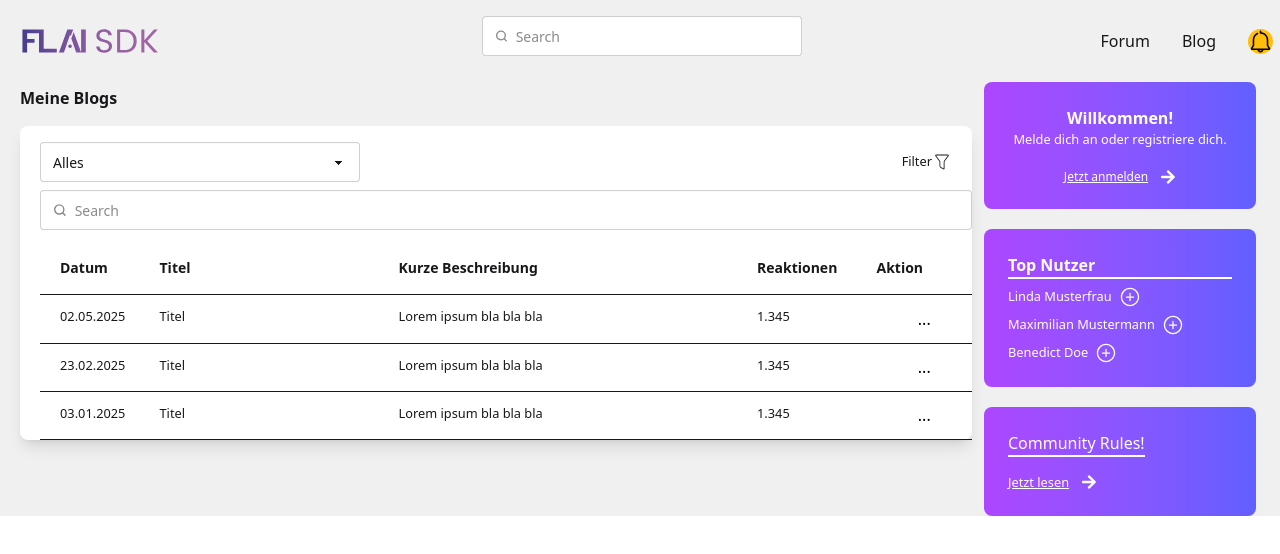
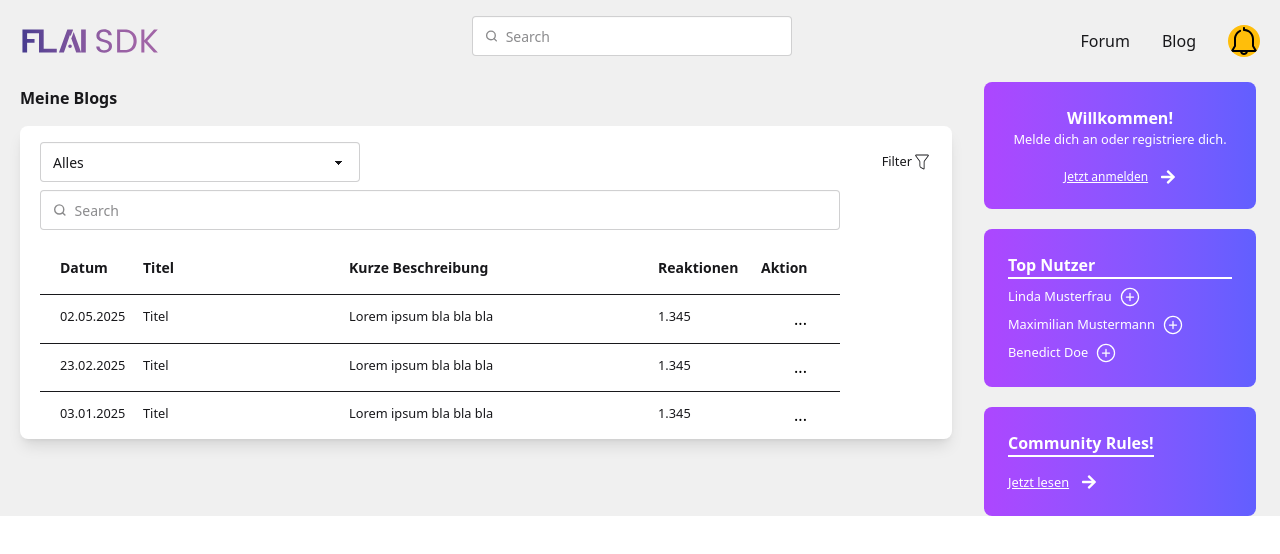
Before and after one commit to nidialoha/FLAI_SDK_Frontend, a React (Vite) app: page /meineblogs in a window 1280 px wide. Shown: the top 554 px of the page. Built offline with nearby package versions, Linux system fonts and the light colour scheme.

Commit message:
notif added

```diff
--- a/src/App.jsx
+++ b/src/App.jsx
@@ -1,9 +1,4 @@
 import React from "react";
-import LoginButton from "./Login";
-import LogoutButton from "./Logout";
-import Profile from "./Profile";
-import NavBar from "./Components/NavBar";
-import NavBarRechts from "./Components/NavBarRechts";
 import MainLayout from "./Layout/MainLayout";
 import Blogs from "./Pages/Blogs";
 import Forum from "./Pages/Forum";
--- a/src/Components/NavBar.jsx
+++ b/src/Components/NavBar.jsx
@@ -1,7 +1,13 @@
 import React from "react";
 import { NavLink } from "react-router";
+import { useState } from "react";
+import Modal from "../Modal/Modal";
+import { FaTrashAlt } from "react-icons/fa";
+import { MdClose } from "react-icons/md";
 
 function NavBar() {
+  const [open, setOpen] = useState(false);
+
   return (
     <>
       <div className="flex justify-between pt-4">
@@ -28,11 +34,46 @@ function NavBar() {
         <div className="flex gap-8 items-center">
           <NavLink to="/forum">Forum</NavLink>
           <NavLink to="/blog">Blog</NavLink>
-          <img
-            src="./src/assets/392523_bell_notification_remind_reminder_ring_icon.svg"
-            alt="notification"
-            className="bg-[#FFBE0A] rounded-full h-1/2 "
-          />
+          <button onClick={() => setOpen(true)}>
+            <img
+              src="./src/assets/392523_bell_notification_remind_reminder_ring_icon.svg"
+              alt="notification"
+              className="bg-[#FFBE0A] rounded-full mr-5 cursor-pointer"
+            />
+          </button>
+          <Modal open={open} onClose={() => setOpen(false)}>
+            <>
+              <div className="flex flex-col gap-5">
+                <div className="relative mb-5 border-b-1">
+                  <h3>Notification</h3>
+                  <MdClose
+                    className="absolute top-0 right-0 cursor-pointer"
+                    onClick={() => setOpen(false)}
+                  />
+                </div>
+                <div className="grid grid-cols-7 gap-6">
+                  <div className="bg-slate-100 rounded-full h-10 w-10"></div>
+                  <p className="col-span-3 ">Lorem ipsum dolor sit ...</p>
+                  <p className="col-span-2">vor 3 Min.</p>
+                  <FaTrashAlt className="hover:text-red-500" />
+                </div>
+                <div className="grid grid-cols-7 gap-6">
+                  <div className="bg-slate-100 rounded-full h-10 w-10"></div>
+                  <p className="col-span-3">
+                    sit amet consectetur adipisicing....
+                  </p>
+                  <p className="col-span-2">vor 10 Min.</p>
+                  <FaTrashAlt className="hover:text-red-500" />
+                </div>
+                <div className="grid grid-cols-7 gap-6">
+                  <div className="bg-slate-100 rounded-full h-10 w-10"></div>
+                  <p className="col-span-3 ">Notification</p>
+                  <p className="col-span-2">vor 30 Min.</p>
+                  <FaTrashAlt className="hover:text-red-500" />
+                </div>
+              </div>
+            </>
+          </Modal>
         </div>
       </div>
     </>
--- /dev/null
+++ b/src/Modal/Modal.jsx
@@ -0,0 +1,22 @@
+export default function Modal({ open, onClose, children }) {
+  return (
+    <>
+      <div
+        onClick={onClose}
+        className={`fixed inset-0 flex justify-end items-center transition-colors duration-300 ${
+          open ? "visible bg-black/20" : "invisible bg-transparent"
+        } `}
+      >
+        {/* Modal */}
+        <div
+          onClick={(e) => e.stopPropagation()}
+          className={`bg-white h-full w-[400px]  shadow-lg p-6 transform transition-transform duration-300 ${
+            open ? "translate-x-0" : "translate-x-full"
+          } `}
+        >
+          {children}
+        </div>
+      </div>
+    </>
+  );
+}
--- a/src/Pages/Blogs.jsx
+++ b/src/Pages/Blogs.jsx
@@ -8,10 +8,10 @@ import { NavLink } from "react-router";
 function Blogs() {
   return (
     <>
-      <div className="flex justify-between items-cente ml-5 mt-5">
+      <div className="flex justify-between items-center ml-5 mt-5">
         <h1 className="font-black">Blogs</h1>
         <div className="flex gap-8 items-center">
-          <button className="flex">
+          <button className="flex cursor-pointer">
             <p>Filter</p>
             <CiFilter className="text-xl" />
           </button>
--- a/src/Pages/DetailBlog.jsx
+++ b/src/Pages/DetailBlog.jsx
@@ -10,7 +10,7 @@ function DetailBlog() {
   return (
     <>
       {/* Filter Bereich & Button Fragen erstellen*/}
-      <div className="flex justify-end mr-5">
+      <div className="flex justify-end">
         <div className="flex gap-8 items-center pt-4">
           <button className="flex">
             <p>Filter</p>
--- a/src/Pages/DetailForum.jsx
+++ b/src/Pages/DetailForum.jsx
@@ -9,7 +9,7 @@ import { TfiControlRecord } from "react-icons/tfi";
 function DetailForum() {
   return (
     <>
-      <div className="flex justify-end mr-5">
+      <div className="flex justify-end">
         <div className="flex gap-8 items-center pt-4">
           <button className="flex">
             <p>Filter</p>
--- a/src/Pages/MeineBlogs.jsx
+++ b/src/Pages/MeineBlogs.jsx
@@ -3,11 +3,11 @@ import { CiFilter } from "react-icons/ci";
 function MeineBlogs() {
   return (
     <>
-      <h1 className="font-black ml-5 mt-5">Meine Blogs</h1>
-      <div>
-        <div className="bg-white shadow-lg rounded-lg w-full pl-5 pt-4 mt-4 ml-5 ">
-          <div className="flex justify-between items-center w-full">
-            <select defaultValue="Pick a color" className="select">
+      <h1 className="ml-5 mt-5">Meine Blogs</h1>
+      <div className="">
+        <div className="bg-white shadow-lg rounded-lg pl-5 pt-4 mt-4 ml-5 ">
+          <div className="flex justify-between items-center">
+            <select defaultValue="Pick a color" className="select static">
               <option disabled={true}>Alles</option>
               <option>Alles</option>
               <option>Letzte Woche</option>
@@ -19,7 +19,7 @@ function MeineBlogs() {
               <CiFilter className="text-xl" />
             </button>
           </div>
-          <label className="input mt-2 w-full">
+          <label className="input mt-2 w-200 static">
             <svg
               className="h-[1em] opacity-50"
               xmlns="http://www.w3.org/2000/svg"
@@ -39,19 +39,15 @@ function MeineBlogs() {
             <input type="search" required placeholder="Search" />
           </label>
 
-          <div className="grid grid-cols-8 gap-6 border-b-1">
-            <h6 className="ml-5 mt-3 py-4 text-sm font-semibold">Datum</h6>
-            <h6 className="col-span-2 mt-3 py-4 text-sm font-semibold">
-              Titel
-            </h6>
-            <h6 className="col-span-3 mt-3 py-4 text-sm font-semibold">
-              Kurze Beschreibung
-            </h6>
-            <h6 className=" mt-3 py-4 text-sm font-semibold">Reaktionen</h6>
-            <h6 className="mt-3 py-4 text-sm font-semibold">Aktion</h6>
+          <div className="grid grid-cols-8 gap-6 border-b-1 w-200">
+            <h4 className="ml-5 mt-3 py-4 text-sm">Datum</h4>
+            <h4 className="col-span-2 mt-3 py-4 text-sm">Titel</h4>
+            <h4 className="col-span-3 mt-3 py-4 text-sm">Kurze Beschreibung</h4>
+            <h4 className=" mt-3 py-4 text-sm">Reaktionen</h4>
+            <h4 className="mt-3 py-4 text-sm">Aktion</h4>
           </div>
 
-          <div className="grid grid-cols-8 gap-6 border-b-1">
+          <div className="grid grid-cols-8 gap-6 border-b-1 w-200">
             <p className="ml-5 mt-3 pb-4">02.05.2025</p>
             <p className="col-span-2 mt-3">Titel</p>
             <p className="col-span-3 mt-3">Lorem ipsum bla bla bla</p>
@@ -59,7 +55,7 @@ function MeineBlogs() {
             <button className="text-black place-items-start">...</button>
           </div>
 
-          <div className="grid grid-cols-8 gap-6 border-b-1">
+          <div className="grid grid-cols-8 gap-6 border-b-1 w-200">
             <p className="ml-5 mt-3 pb-4">23.02.2025</p>
             <p className="col-span-2 mt-3">Titel</p>
             <p className="col-span-3 mt-3">Lorem ipsum bla bla bla</p>
@@ -67,7 +63,7 @@ function MeineBlogs() {
             <button className="text-black place-items-start">...</button>
           </div>
 
-          <div className="grid grid-cols-8 gap-6 border-b-1">
+          <div className="grid grid-cols-8 gap-6 w-200">
             <p className="ml-5 mt-3 pb-4">03.01.2025</p>
             <p className="col-span-2 mt-3">Titel</p>
             <p className="col-span-3 mt-3">Lorem ipsum bla bla bla</p>
--- a/src/index.css
+++ b/src/index.css
@@ -1,8 +1,24 @@
 @import "tailwindcss";
 @plugin "daisyui";
 
-p  {
+p {
   font-size: 0.8em;
+}
+
+h1 {
+  font-weight: 900;
+}
+
+h2 {
+  font-weight: 800;
+}
+
+h3 {
+  font-weight: 700;
+}
+
+h4 {
+  font-weight: 600;
 }
 
 /*
```
